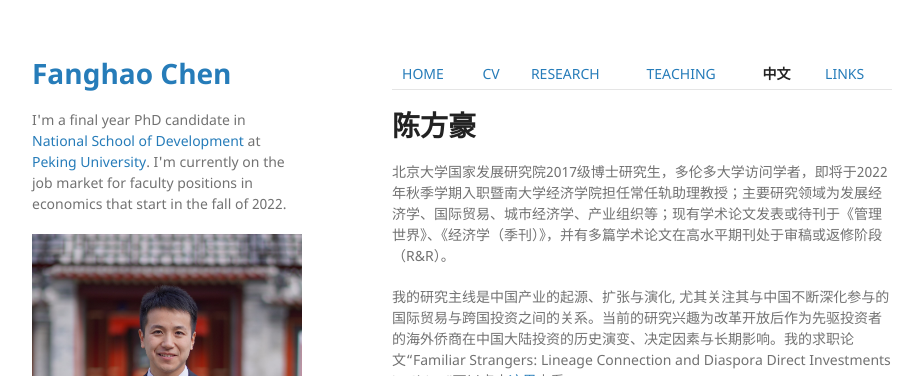
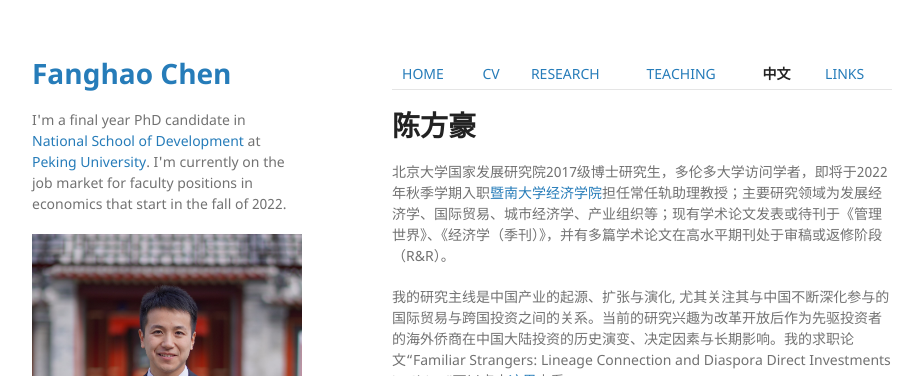
Before and after one commit to FanghaoChen/homepage, a Jekyll site: the page built from chinesepage.md, in a window 1280 px wide. Shown: the top 376 px of the page, without its empty margins (178-1099 px from the left). Built offline with Jekyll 4.4.1, drawn with Linux system fonts in a browser that asks for light colours; our own code applies the rules of GitHub Pages for plain Markdown files; part of the change alters nothing that is shown.

```diff
--- a/chinesepage.md
+++ b/chinesepage.md
@@ -2,7 +2,7 @@
 
 # 陈方豪
 
-北京大学国家发展研究院2017级博士研究生，多伦多大学访问学者，即将于2022年秋季学期入职暨南大学经济学院担任常任轨助理教授；主要研究领域为发展经济学、国际贸易、城市经济学、产业组织等；现有学术论文发表或待刊于《管理世界》、《经济学（季刊）》，并有多篇学术论文在高水平期刊处于审稿或返修阶段（R&R）。
+北京大学国家发展研究院2017级博士研究生，多伦多大学访问学者，即将于2022年秋季学期入职[暨南大学经济学院](https://ec.jnu.edu.cn/)担任常任轨助理教授；主要研究领域为发展经济学、国际贸易、城市经济学、产业组织等；现有学术论文发表或待刊于《管理世界》、《经济学（季刊）》，并有多篇学术论文在高水平期刊处于审稿或返修阶段（R&R）。
 
 我的研究主线是中国产业的起源、扩张与演化, 尤其关注其与中国不断深化参与的国际贸易与跨国投资之间的关系。当前的研究兴趣为改革开放后作为先驱投资者的海外侨商在中国大陆投资的历史演变、决定因素与长期影响。我的求职论文“Familiar Strangers: Lineage Connection and Diaspora Direct Investments in China”可以点击[这里](./assets/familiar_stranger_draft_220303.pdf)查看。
 
```
